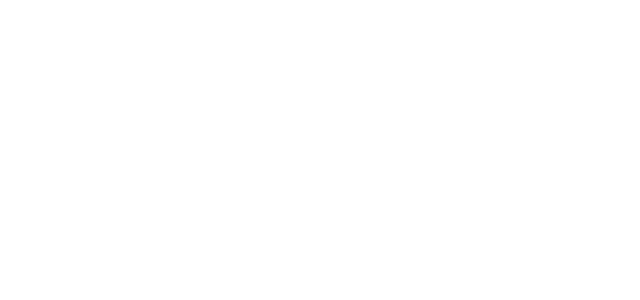
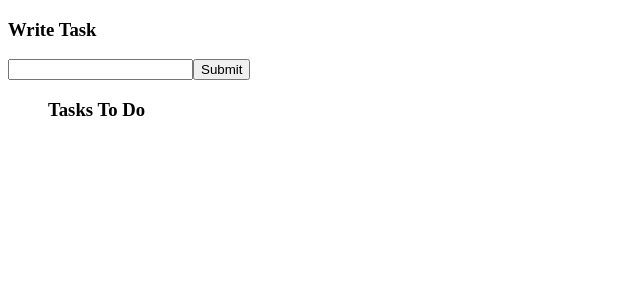
Before and after one commit to MaudApplegate/JS-course-HW, a React (Create React App) app in the folder 42-React/: page / in a window 1280 px wide. Shown: the top 300 px of the page, without its empty margins (0-640 px from the left). Built offline with nearby package versions, Linux system fonts and the light colour scheme.

Commit message:
1 task context is done

```diff
--- a/42-React/src/App.jsx
+++ b/42-React/src/App.jsx
@@ -1,5 +1,14 @@
+import { DataContextProvider } from './components/provider/DataContextProvider';
+import ToDoListContext from './components/ToDoContext';
+
 function App() {
-  return <div></div>;
+  return (
+    <div>
+      <DataContextProvider>
+        <ToDoListContext />
+      </DataContextProvider>
+    </div>
+  );
 }
 
 export default App;
--- /dev/null
+++ b/42-React/src/components/ToDoContext/InputForm.js
@@ -0,0 +1,27 @@
+import { useContext, useState } from 'react';
+import DataContext from '../context/DataContext';
+
+const InputForm = () => {
+  const MyContext = useContext(DataContext);
+  const [inputData, setInputData] = useState('');
+
+  const handleChange = (e) => {
+    setInputData(e.target.value);
+  };
+
+  const handleClick = () => {
+    MyContext.setData({
+      label: inputData,
+    });
+  };
+
+  return (
+    <div>
+      <h3>Write Task</h3>
+      <input onChange={handleChange} />
+      <button onClick={handleClick}>Submit</button>
+    </div>
+  );
+};
+
+export default InputForm;
--- /dev/null
+++ b/42-React/src/components/ToDoContext/TextBlock.js
@@ -0,0 +1,21 @@
+import { useContext } from 'react';
+import DataContext from '../context/DataContext';
+
+const TextBlock = () => {
+  const MyContext = useContext(DataContext);
+  const labels = MyContext.data.label;
+
+  return (
+    <ul>
+      <h3>Tasks To Do</h3>
+      {labels.length > 0 &&
+        labels.map((label) => (
+          <li key={label}>
+            <p>{label}</p>
+          </li>
+        ))}
+    </ul>
+  );
+};
+
+export default TextBlock;
--- /dev/null
+++ b/42-React/src/components/ToDoContext/index.js
@@ -0,0 +1,13 @@
+import InputForm from './InputForm';
+import TextBlock from './TextBlock';
+
+const ToDoListContext = () => {
+  return (
+    <div>
+      <InputForm />
+      <TextBlock />
+    </div>
+  );
+};
+
+export default ToDoListContext;
--- /dev/null
+++ b/42-React/src/components/context/DataContext.js
@@ -0,0 +1,4 @@
+import React from 'react';
+
+const DataContext = React.createContext();
+export default DataContext;
--- /dev/null
+++ b/42-React/src/components/provider/DataContextProvider.js
@@ -0,0 +1,19 @@
+import { useState } from 'react';
+import DataContext from '../context/DataContext';
+
+export const DataContextProvider = ({ children }) => {
+  const [data, setData] = useState({
+    label: [],
+  });
+
+  const saveAllStates = (data) =>
+    setData((prevData) => ({
+      label: [...prevData.label, data.label],
+    }));
+
+  return (
+    <DataContext.Provider value={{ data, setData: saveAllStates }}>
+      {children}
+    </DataContext.Provider>
+  );
+};
```
